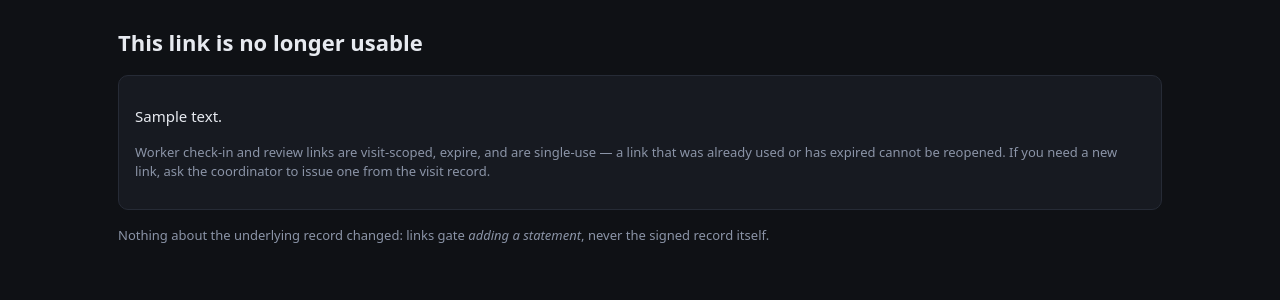
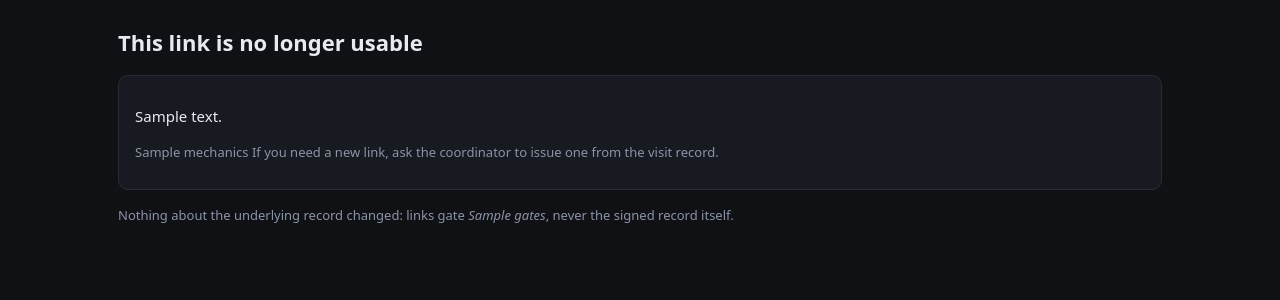
Before and after one commit to josepha-mayo/attest, a FastAPI app: template src/attest/templates/link_expired.html in a window 1280 px wide. Shown: the part 56-356 px from the top of the page. Run offline with FastAPI, Linux system fonts and the light colour scheme; the template is opened without the code that fills it: most values are stand-ins (such as "Sample title", 1, 10 or a date in 2020); some libraries are stand-ins or nearby versions.

Commit message:
Dead-link page explains the right mechanics per link kind
Family view links are multi-use-until-expiry and gate *reading*;
worker links are single-use and gate *writing*. The dead-link page
now says which, instead of claiming single-use for both.

Generated with [Devin](https://devin.ai)

Co-Authored-By: Devin <158243242+devin-ai-integration[bot]@users.noreply.github.com>

```diff
--- a/src/attest/app.py
+++ b/src/attest/app.py
@@ -299,10 +299,25 @@ def create_app(
     # ------------------------------------------------------------------ worker check-in
 
     def _dead_link(request: Request, what: str, status_code: int = 404):
+        if what == "family view":
+            mechanics = (
+                "Family view links are visit-scoped and expire after 7 days — "
+                "the link itself is the authorization to view that one record."
+            )
+            gates = "reading the record"
+        else:
+            mechanics = (
+                "Worker check-in and review links are visit-scoped, expire, and are "
+                "single-use — a link that was already used or has expired cannot be reopened."
+            )
+            gates = "adding a statement"
+        tail = "invalid or expired." if what == "family view" else "invalid, expired, or already used."
         resp = render(
             request,
             "link_expired.html",
-            detail=f"This {what} link is invalid, expired, or already used.",
+            detail=f"This {what} link is {tail}",
+            mechanics=mechanics,
+            gates=gates,
         )
         resp.status_code = status_code
         return resp
--- a/src/attest/templates/link_expired.html
+++ b/src/attest/templates/link_expired.html
@@ -4,10 +4,8 @@
 <h1>This link is no longer usable</h1>
 <div class="card" style="margin:16px 0">
   <p>{{ detail }}</p>
-  <p class="muted small">Worker check-in and review links are visit-scoped, expire, and are
-  single-use — a link that was already used or has expired cannot be reopened. If you need
+  <p class="muted small">{{ mechanics }} If you need
   a new link, ask the coordinator to issue one from the visit record.</p>
 </div>
-<p class="muted small">Nothing about the underlying record changed: links gate <em>adding a
-statement</em>, never the signed record itself.</p>
+<p class="muted small">Nothing about the underlying record changed: links gate <em>{{ gates }}</em>, never the signed record itself.</p>
 {% endblock %}
```
Also changed, not shown: tests/test_app.py (+1 -1 lines).
